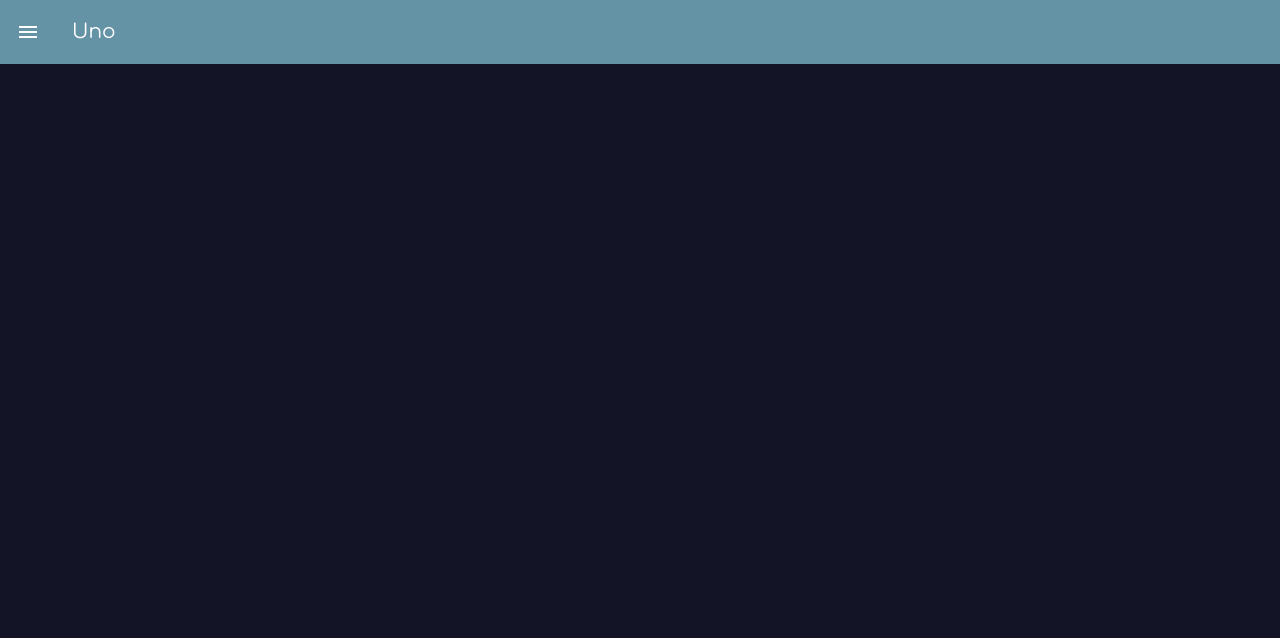
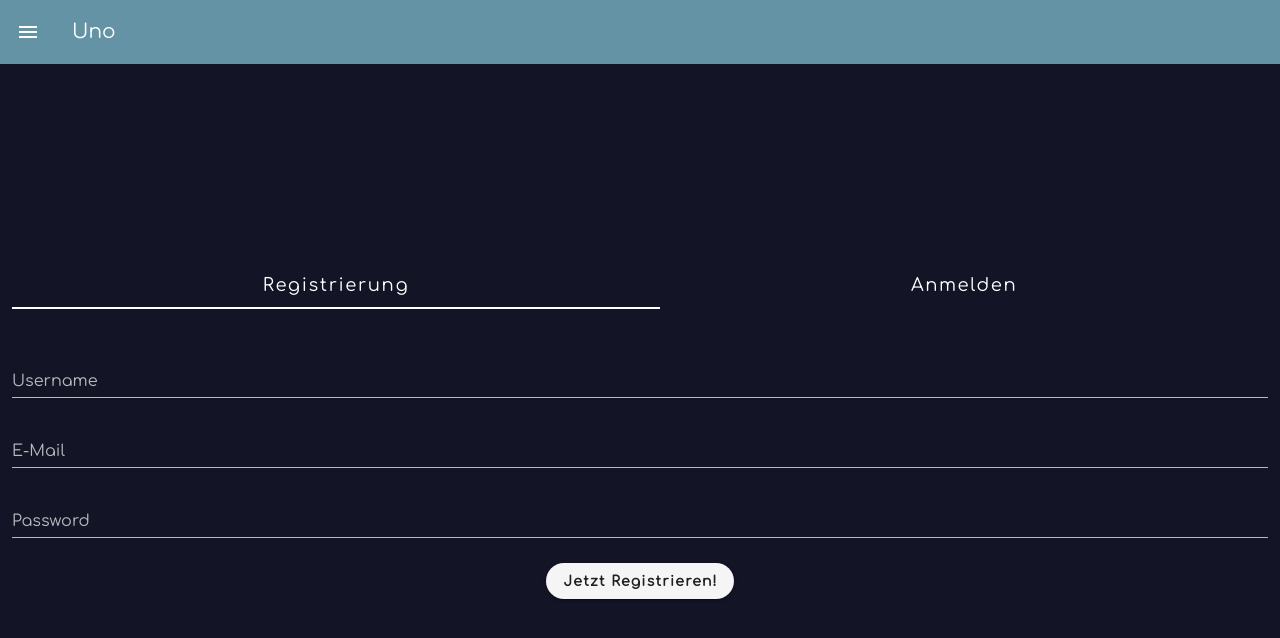
Before and after one commit to florian-lanz/wa_uno_vue, a Vue app: page /account in a window 1280 px wide. Shown: the top 638 px of the page. Built offline with nearby package versions, Linux system fonts and the light colour scheme; no server answers.

Commit message:
add email authentication component

```diff
--- /dev/null
+++ b/src/components/EmailAuthentication.vue
@@ -0,0 +1,125 @@
+<template>
+  <v-card :elevation="0">
+    <v-tabs
+        v-model="tab"
+        color="#FFFFFF"
+        grow
+    >
+      <v-tab autocapitalize="false">Registrierung</v-tab>
+      <v-tab autocapitalize="false">Anmelden</v-tab>
+    </v-tabs>
+    <v-tabs-items v-model="tab">
+      <v-tab-item>
+        <v-card class="pt-10" :elevation="0">
+          <v-text-field dark class="text-field" type="text" color="#FFFFFF" v-model="username" label="Username"></v-text-field>
+          <v-text-field dark type="text" color="#FFFFFF" v-model="email" label="E-Mail"></v-text-field>
+          <v-text-field dark type="password" color="#FFFFFF" v-model="password" label="Password"></v-text-field>
+          <v-btn class="mt-1 mb-1 button" autocapitalize="false" @click="signUp">
+            <span class="text-styling-button">
+              Jetzt Registrieren!
+            </span>
+          </v-btn>
+        </v-card>
+      </v-tab-item>
+      <v-tab-item>
+        <v-card class="pt-10" :elevation="0">
+          <v-text-field dark type="text" color="#FFFFFF" v-model="email" label="E-Mail"></v-text-field>
+          <v-text-field dark type="password" color="#FFFFFF" v-model="password" label="Password"></v-text-field>
+          <v-btn class="mt-1 mb-1 button" autocapitalize="false" @click="login">
+            <span class="text-styling-button">
+              Anmelden
+            </span>
+          </v-btn>
+        </v-card>
+      </v-tab-item>
+    </v-tabs-items>
+
+  </v-card>
+</template>
+
+<script>
+import {createUserWithEmailAndPassword, getAuth, signInWithEmailAndPassword, updateProfile} from "firebase/auth";
+
+export default {
+  name: "EmailAuthentication",
+  data() {
+    return {
+      tab: null,
+      username: '',
+      email: '',
+      password: '',
+    }
+  },
+  methods: {
+    signUp() {
+      console.log(this.username)
+      console.log(this.email)
+      console.log(this.password)
+      const auth = getAuth();
+      createUserWithEmailAndPassword(auth, this.email, this.password)
+          .then(() => {
+            updateProfile(auth.currentUser, {
+              displayName: this.username
+            }).then(() => {
+              this.$router.replace('account');
+            }).catch((err) => {
+              alert(err);
+            });
+          })
+          .catch((err) => {
+            alert(err);
+          });
+    },
+    login() {
+      const auth = getAuth();
+      signInWithEmailAndPassword(auth, this.email, this.password)
+        .then(() => {
+          this.$router.replace('account');
+        })
+        .catch(() => {
+          alert('Leider gab es ein Problem beim Anmelden!');
+        }
+      );
+    }
+  }
+}
+</script>
+
+<style scoped>
+.v-text-field {
+  font-family: Comfortaa;
+}
+
+.text-styling-button {
+  font-family: Comfortaa !important;
+  font-weight: bold !important;
+}
+
+.button {
+  padding: 10px 15px 10px 15px;
+  margin: 0 5px 0 5px;
+  border: none;
+  border-radius: 20px;
+}
+
+.button:hover {
+  transform: scale(1.1);
+  transition-duration: 0.3s;
+  background-color: #CCCCCC;
+}
+
+.v-btn {
+  text-transform:none !important;
+}
+
+div{
+  background-color: #141427 !important;
+}
+
+.v-tab {
+  font-family: Comfortaa;
+  font-size: 18px;
+  color: #FFFFFF !important;
+  text-transform:none !important;
+}
+</style>
--- a/src/views/Account.vue
+++ b/src/views/Account.vue
@@ -4,6 +4,7 @@
       <v-col>
         <h1 :v-if="loggedIn" :key="loggedIn" >
         </h1>
+        <EmailAuthentication/>
       </v-col>
     </v-row>
   </v-container>
@@ -11,10 +12,12 @@
 
 <script>
 import { getAuth } from 'firebase/auth';
+import EmailAuthentication from "@/components/EmailAuthentication";
 
 export default {
   name: "Account",
   components: {
+    EmailAuthentication
 
   },
   data() {
```
Also changed, not shown: 1 other file (tests, documents, lock files or other folders).
